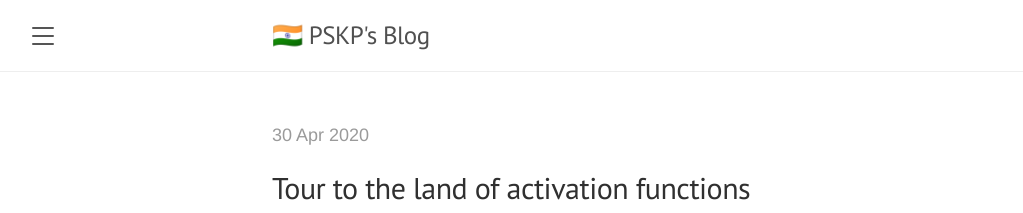
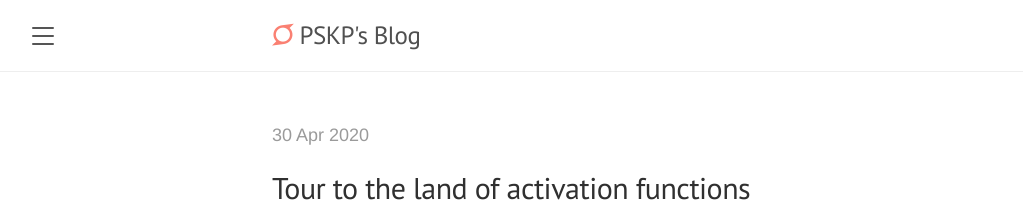
Before and after one commit to PSKP-95/pskp-95.github.io, a Jekyll site: the page built from index.html, in a window 1280 px wide. Shown: the top 213 px of the page, without its empty margins (8-1031 px from the left). Built offline with Jekyll 4.4.1, drawn with Linux system fonts in a browser that asks for light colours; nearby versions of some CDN libraries; the list of posts is cut into pages by our own code; comment, search, counter and statistics services are not loaded.

Commit message:
icon not supporting removed

```diff
--- a/_layouts/default.html
+++ b/_layouts/default.html
@@ -14,9 +14,8 @@
       <div class="masthead">
         <div class="container">
           <h3 class="masthead-title">
-
             <a href="{{ site.baseurl }}/" title="Home">
-              🇮🇳
+              <i style="color: salmon;" class="fa fa-superpowers" aria-hidden="true"></i>
               {{ site.title }}</a>
             <small>{{ site.tagline }}</small>
           </h3>
```
